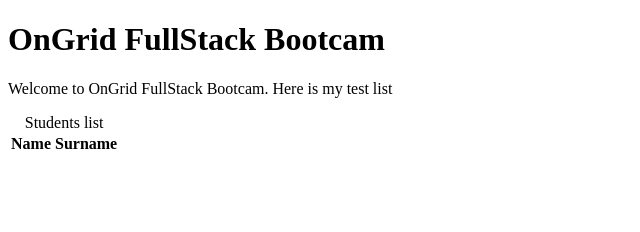
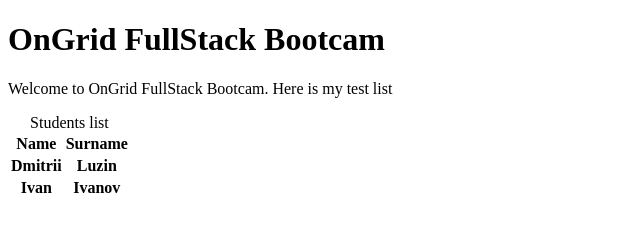
Before and after one commit to DmiryL/Lesson, a plain HTML site: page index.html in a window 1280 px wide. Shown: the whole page, without its empty margins (0-640 px from the left). Drawn offline with Linux system fonts and the light colour scheme.

Commit message:
Add fix 2 index.html

```diff
--- a/index.html
+++ b/index.html
@@ -23,7 +23,16 @@
 					<th>Name</th> <th>Surname</th>
 				</tr>
 			</theader>
-			<tbody></tbody>
+			<tbody>
+				<tr>
+					<th>Dmitrii</th> <th>Luzin</th>
+				</tr>
+				<tr>
+					<th>Ivan</th> <th>Ivanov</th>
+				</tr>
+
+
+			</tbody>
 		</table>
 	</body>
 </html>
```
